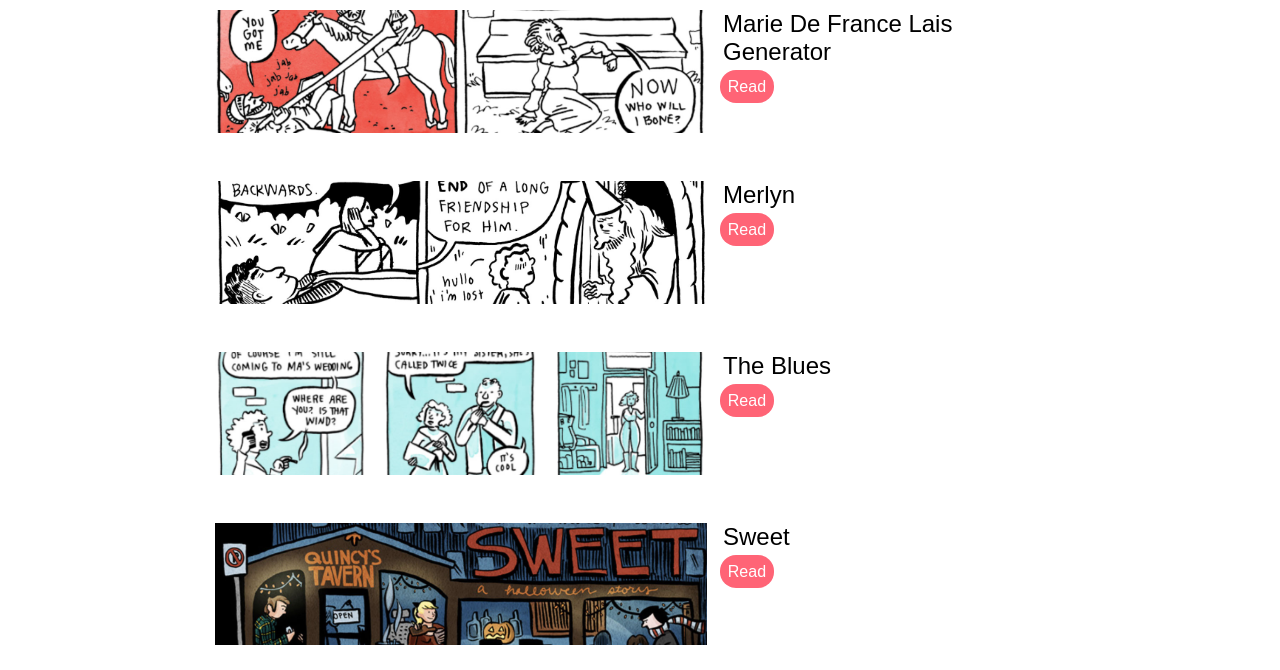
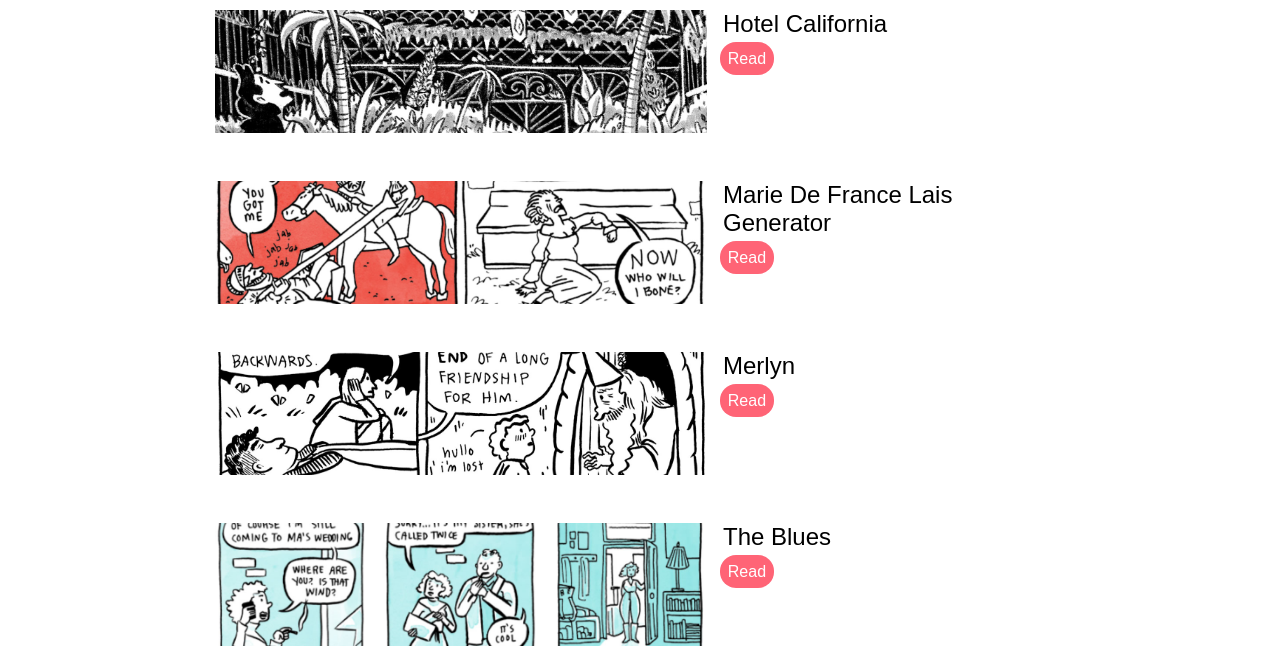
Before and after one commit to teenyrobots/biosite2018, a plain HTML site: page fiction.html in a window 1280 px wide. Shown: the part 430-1100 px from the top of the page. Drawn offline with Linux system fonts and the light colour scheme; a web font is replaced by a local one.

Commit message:
adds hotel california to fiction list

```diff
--- a/fiction.html
+++ b/fiction.html
@@ -58,6 +58,13 @@
 <div class="comicProject">
     <h1 id="projectName">Fiction comics</h1>
     <div class="comicThumb">
+        <img src="projects/_thumbs/hotel.jpg">
+        <div>
+            <h2>Hotel California</h2>
+            <a href="https://hotelca.teenyrobots.net" target="_blank">Read</a>
+        </div>
+    </div>
+    <div class="comicThumb">
         <img src="projects/_thumbs/marie.jpg">
         <div>
             <h2>Marie de France Lais Generator</h2>
```
Also changed, not shown: projects/_thumbs/hotel.jpg (added), projects/fiction/hero.jpg.
